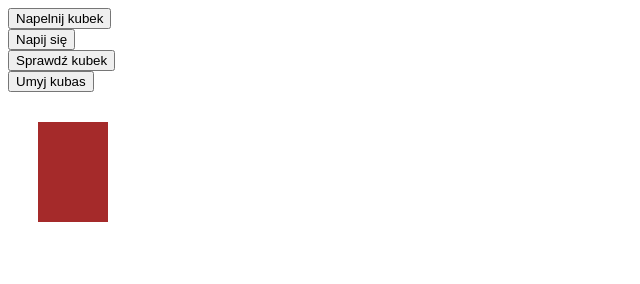
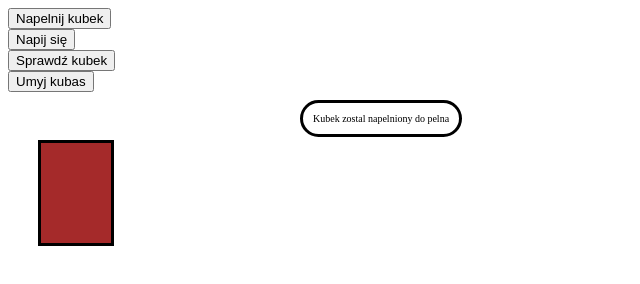
Before and after one commit to pawelkudlak/Kubek, a plain HTML site: page index.html in a window 1280 px wide. Both pictures are taken after a click on the button "Napelnij kubek". Shown: the whole page, without its empty margins (0-640 px from the left). Drawn offline with Linux system fonts and the light colour scheme.

Commit message:
Add animation, borders and msgs about actions

```diff
--- a/index.html
+++ b/index.html
@@ -10,9 +10,20 @@
     <button onclick="kubekKawy.wezlyk()">Napij się</button><br>
     <button onclick="kubekKawy.stanKubka()">Sprawdź kubek</button><br>
     <button onclick="kubekKawy.umyj()">Umyj kubas</button><br>
+    <br>
+    <!-- <form id="listaKolorow">
+        <label for="kolory">Wybierz kolog kubka:</label>
+        <select name="kolory" id="kolor">
+          <option value="czarny">Czarny</option>
+          <option value="bialy">Biały</option>
+          <option value="zielony">Zielony</option>
+          <option value="czerwony">Czerwony</option>
+        </select>
+        <br>
+        <input type="submit" value="Submit">
+      </form> -->
 
     <div id="cup"><div id="coffieCup"></div></div>
+    <div id="info"></div>
 
-
-    <!--<script src="catAppOOP.js"></script> Skrypty w body wywołują się na końcu i na końcu się je umieszcze w BODY-->
 </html>
--- a/module.js
+++ b/module.js
@@ -1,16 +1,46 @@
 class Kubek {
     kolor;
     pojemnosc;
-    plyn=0;
+    czystoscKubka;
+    plyn = 0;
 
     constructor(y) {
-        this.pojemnosc=y;
+        this.pojemnosc = y;
+        this.czystoscKubka=this.kolor;
     }
 
     napelnij() {
-        this.plyn=this.pojemnosc;
-        document.getElementById("coffieCup").style.height='100px';
-        console.log('Kubek zostal napelniony do pelna');
+        this.plyn = this.pojemnosc;
+        const info = document.getElementById('info');
+        document.getElementById("coffieCup").style.height = '100px';
+        wyczyscDiva('info');
+        info.insertAdjacentText('beforeend', 'Kubek zostal napelniony do pelna');
+        // console.log('Kubek zostal napelniony do pelna');
+    }
+
+    wezlyk() {
+
+        const info = document.getElementById('info');
+        wyczyscDiva('info');
+
+        if (this.plyn === 0) {
+            info.insertAdjacentText('beforeend', 'Kubek jest juz pusty!');
+        } else {
+            this.plyn -= 20;
+            document.getElementById('coffieCup').style.height = this.plyn + 'px';
+            info.insertAdjacentText('beforeend', 'Wzieto lyk');
+        }
+    }
+
+    stanKubka() {
+
+        const info = document.getElementById('info');
+        wyczyscDiva('info');
+        if (this.plyn !== 0) {
+            info.insertAdjacentText('beforeend', `W kubku zostalo jeszcze ${this.plyn} jednostek.`);
+        } else {
+            info.insertAdjacentText('beforeend', 'Kubek jest juz pusty!');
+        }
     }
 
     umyj() {
@@ -19,24 +49,22 @@ class Kubek {
         } else {
             console.log('Kubel nie jest pusty, nie marnuj KAWY! DOPIJ!');
         }
-
     }
 
-    wezlyk() {
-        if (this.plyn===0) {
-            console.log('Kubek jest juz pusty!');
-        } else {
-            this.plyn -= 20;
-            document.getElementById('coffieCup').style.height=this.plyn+'px';
-            console.log('Wzieto lyk');
-        }
+    // kolorKubka() {
+    //     let wybranyKolor = document.getElementById('kolor');
+    //     switch (wybranyKolor){
+    //         case czarny:
+    //         document.getElementById('cup').style.backgroundColor = 'black';
+    //         break
+    //     }
 
-    }
-
-    stanKubka(){
-        console.log('W kubku zostalo jeszcze ', this.plyn);
-    }
+    // }
 
 }
 
+function wyczyscDiva(czyscik) {
+    document.getElementById(czyscik).innerHTML = "";
+}
+
 let kubekKawy = new Kubek(100);
--- a/style.css
+++ b/style.css
@@ -5,10 +5,11 @@
     width: 70px;
     position:absolute;
     bottom: 0;
+    transition: height 0.25s;
 }
 
 #cup {
-    border: 3px;
+    border: 3px solid;
     height: 100px;
     width: 70px;
     margin: 30px;
@@ -16,3 +17,15 @@
     position:relative;
     background-color: bisque;
 }
+
+#info {
+    border: 3px solid;
+    padding: 10px 10px;
+    text-align: center;
+    top: 100px;
+    left: 300px;
+    font-size: x-small;
+    position: absolute;
+    background-color: rgb(255, 255, 255);
+    border-radius: 20px;
+}
```
